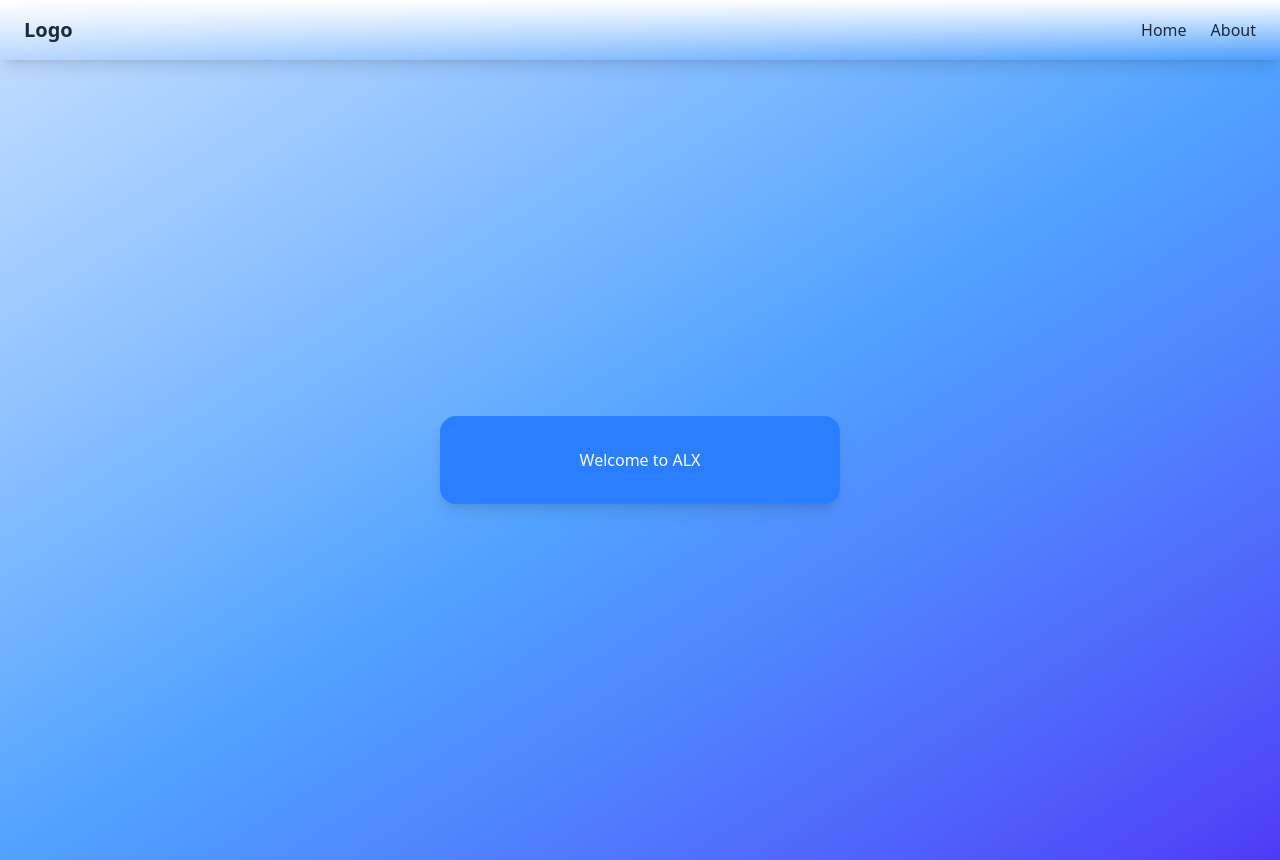
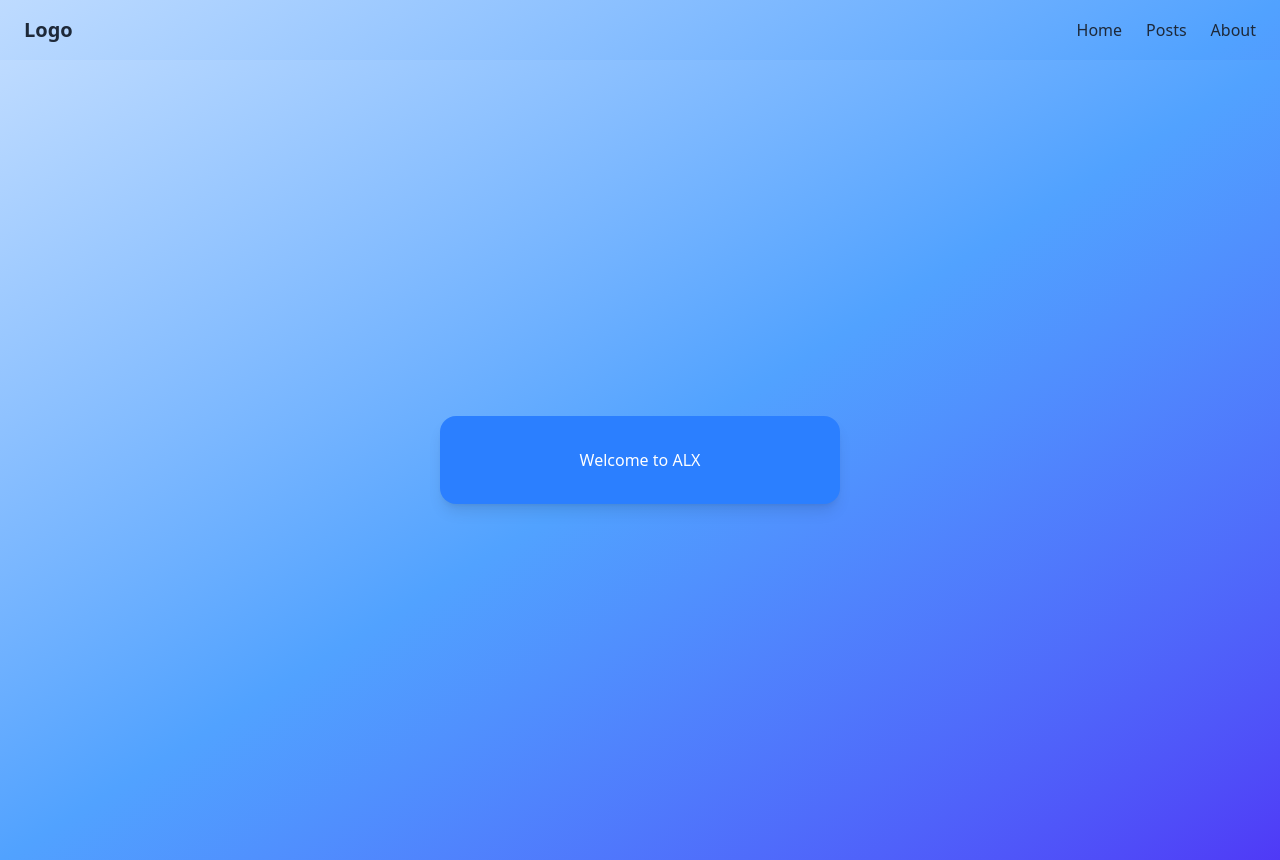
Before and after one commit to bemnet-21/alx-project-0x02-setup, a Next.js app in the folder alx-project-0x02/: page / in a window 1280 px wide. Built offline with nearby package versions, Linux system fonts and the light colour scheme.

Commit message:
navigation

```diff
--- a/alx-project-0x02/components/layout/Header.tsx
+++ b/alx-project-0x02/components/layout/Header.tsx
@@ -3,12 +3,13 @@ import Link from 'next/link'
 
 const Header: React.FC = () => {
   return (
-    <nav className='bg-gradient-to-t from-transparent to-white backdrop-blur-md shadow-lg text-gray-800 px-6 py-4 flex justify-between items-center'>
+    <nav className='shadow-lg text-gray-800 px-6 py-4 flex justify-between items-center'>
 
         <div className='hover:text-blue-500 text-xl font-bold '><Link href='/'>Logo</Link></div>
         {/* Hides the <ul> by default and from medium screens and up, display it as a flexbox container */}
         <ul className='flex space-x-6  font-medium'>
             <li><Link href='/home' className='hover:text-blue-500'>Home</Link></li>
+            <li><Link href='/posts' className='hover:text-blue-500'>Posts</Link></li>
             <li><Link href='/about' className='hover:text-blue-500'>About</Link></li>
         </ul>
     </nav>
--- a/alx-project-0x02/pages/index.tsx
+++ b/alx-project-0x02/pages/index.tsx
@@ -10,7 +10,6 @@ const index: React.FC = () => {
             Welcome to ALX
         </div>
       </div>
-      <PostModal title='Laptop' content='new' />
     </>
   )
 }
--- /dev/null
+++ b/alx-project-0x02/pages/posts.tsx
@@ -0,0 +1,9 @@
+import React from 'react'
+
+const posts: React.FC = () => {
+  return (
+    <div>posts</div>
+  )
+}
+
+export default posts
```
